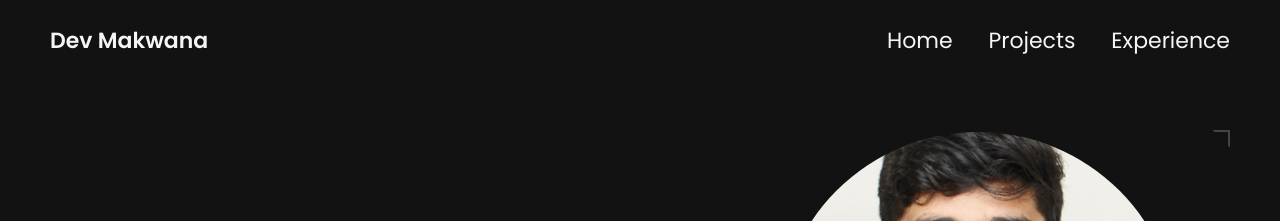
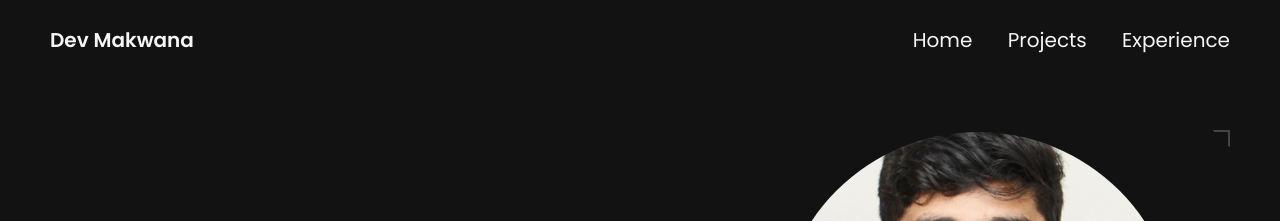
Before and after one commit to devmak7/devmak7.github.io, a Jekyll site: the page built from index.html, in a window 1280 px wide. Shown: the top 221 px of the page. Built offline with Jekyll 4.4.1, drawn with Linux system fonts in a browser that asks for light colours.

Commit message:
Update styles.css

```diff
--- a/css/styles.css
+++ b/css/styles.css
@@ -72,7 +72,7 @@ nav {
 
 nav .left a {
     color: var(--text-color);
-    font-size: 22px;
+    font-size: 20px;
     font-weight: 600;
 }
 
@@ -82,7 +82,7 @@ nav .right {
 
 nav .right a {
     color: var(--text-color);
-    font-size: 22px;
+    font-size: 20px;
     margin-left: 30px;
 }
 
```
